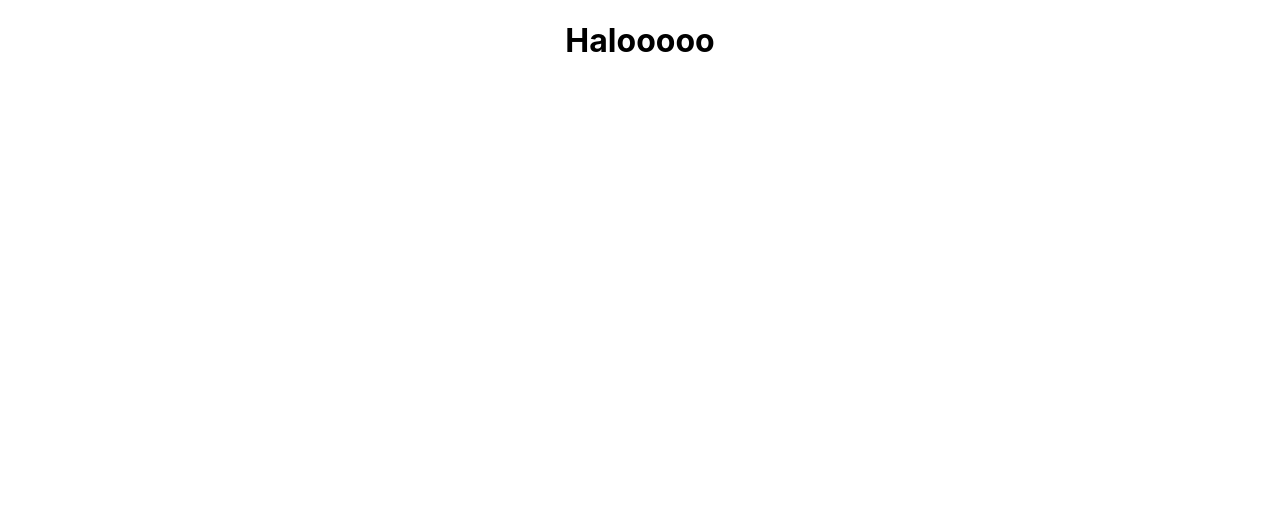
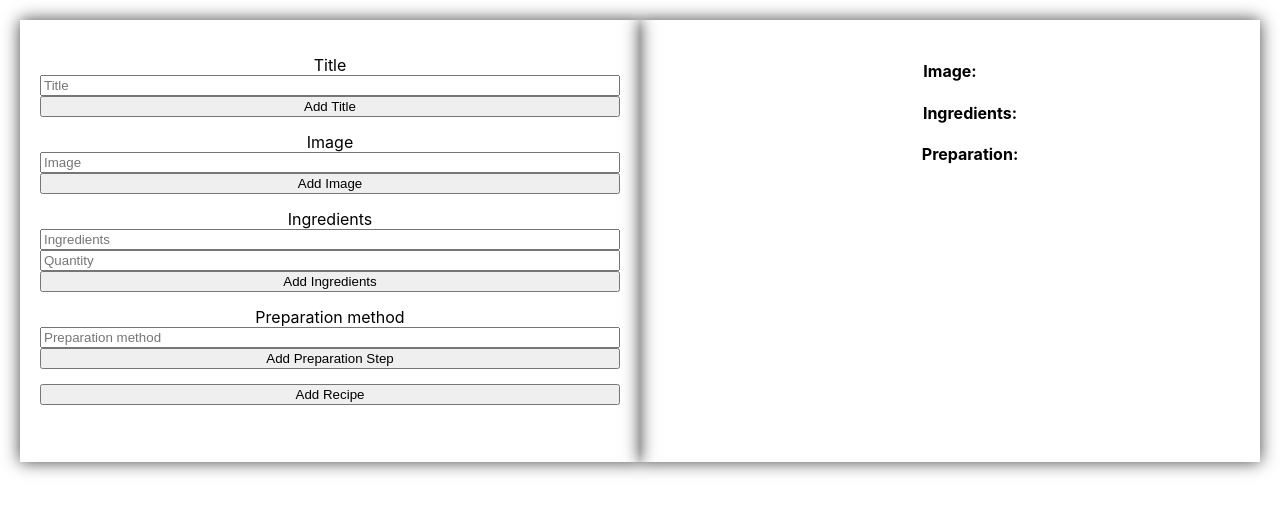
Before and after one commit to Karolis-JS/react, a React (Create React App) app: page /upload in a window 1280 px wide. Shown: the top 514 px of the page. Built offline with nearby package versions, Linux system fonts and the light colour scheme.

Commit message:
recipes add to Db

```diff
--- a/package.json
+++ b/package.json
@@ -6,8 +6,11 @@
     "@testing-library/jest-dom": "^5.12.0",
     "@testing-library/react": "^11.2.6",
     "@testing-library/user-event": "^12.8.3",
+    "dotenv": "^8.2.0",
+    "mongoose": "^5.12.7",
     "react": "^17.0.2",
     "react-dom": "^17.0.2",
+    "react-router-dom": "^5.2.0",
     "react-scripts": "4.0.3",
     "web-vitals": "^1.1.1"
   },
--- a/src/App.css
+++ b/src/App.css
@@ -1,38 +1,31 @@
 .App {
+  display: flex;
+  justify-content: center;
   text-align: center;
 }
-
-.App-logo {
-  height: 40vmin;
-  pointer-events: none;
+.mt-15{
+  margin-top: 15px;
 }
-
-@media (prefers-reduced-motion: no-preference) {
-  .App-logo {
-    animation: App-logo-spin infinite 20s linear;
-  }
+.uploadMain{
+  width: 100%;
+  display: flex;
+  margin: 20px;
 }
-
-.App-header {
-  background-color: #282c34;
-  min-height: 100vh;
+.previewField{
+  width: 50%;
+  box-shadow: 0px 0px 16px 0px rgba(0,0,0,0.75);
+  padding: 20px;
+}
+.previewField img{
+  width: 100px;
+}
+.upload{
+  width: 50%;
   display: flex;
   flex-direction: column;
-  align-items: center;
-  justify-content: center;
-  font-size: calc(10px + 2vmin);
-  color: white;
+  box-shadow: 0px 0px 16px 0px rgba(0,0,0,0.75);
+  padding: 20px;
 }
-
-.App-link {
-  color: #61dafb;
+.error{
+  color: red;
 }
-
-@keyframes App-logo-spin {
-  from {
-    transform: rotate(0deg);
-  }
-  to {
-    transform: rotate(360deg);
-  }
-}
--- a/src/App.js
+++ b/src/App.js
@@ -1,9 +1,29 @@
 import './App.css';
+import {
+    BrowserRouter as Router,
+    Switch,
+    Route,
+    link
+} from "react-router-dom";
+
+import React, {useState, useEffect} from "react"
+import Upload from "./components/Upload";
 
 function App() {
   return (
     <div className="App">
-      <h1>Halooooo</h1>
+        <Router>
+            <Switch>
+                <Route exact path="/">
+                    <div>This is home page</div>
+                </Route>
+
+                <Route path="/upload">
+                    <Upload/>
+                </Route>
+            </Switch>
+
+        </Router>
     </div>
   );
 }
--- /dev/null
+++ b/src/components/Upload.js
@@ -0,0 +1,140 @@
+import React, { useState, useRef } from 'react'
+
+
+function Upload(props) {
+
+    const titleRef = useRef()
+    const imageRef = useRef()
+    const ingredientsRef = useRef()
+    const quantityRef = useRef()
+    const preparationRef = useRef()
+
+    const [prod, setProd] = useState({})
+
+    const [title, setTitle] = useState('')
+    const [images, setImages] = useState([])
+    const [ingredients, setIngredients] = useState([])
+    const [preparation, setPreparation] = useState([])
+    const [error, setError] = useState("")
+
+    let data = {
+        title: title,
+        images: images,
+        ingredients: ingredients,
+        preparation: preparation
+    }
+
+    function addTitle(){
+        console.log(titleRef.current.value)
+        setTitle([titleRef.current.value])
+        titleRef.current.value = ""
+
+    }
+
+    function addImage(){
+        console.log(imageRef.current.value)
+        setImages([...images, imageRef.current.value])
+        imageRef.current.value = ""
+
+    }
+
+    function addIngredients(){
+        let ingrediantsObj = {
+            value: ingredientsRef.current.value,
+            quantity: quantityRef.current.value
+        }
+        console.log(ingredientsRef.current.value)
+        setIngredients([...ingredients, ingrediantsObj] )
+        ingredientsRef.current.value = ""
+        quantityRef.current.value = ''
+
+    }
+
+    function addPreparation(){
+        console.log(preparationRef.current.value)
+        setPreparation([...preparation, preparationRef.current.value])
+        setProd([{title, images, ingredients, preparation}])
+        preparationRef.current.value = ""
+        console.log(ingredients)
+
+    }
+
+    function addRecipie(){
+        // setProd([{title, images, ingredients, preparation}])
+        console.log(prod)
+
+        fetch('http://localhost:8080/upload', {
+            method: 'POST',
+            mode: 'cors',
+            headers: {
+                'Content-Type': 'application/json'
+            },
+            body: JSON.stringify(data)
+        }).then(res => res.json())
+            .then(data => {
+                console.log(data)
+                if (data.error) {
+                    return setError(data.message)
+                }
+                if (!data.error) {
+                    setTitle('')
+                    setImages([])
+                    setIngredients([])
+                    setPreparation([])
+                    return setError(data.message)
+                }
+
+            })
+    }
+
+
+    return (
+        <div className='uploadMain'>
+
+                <div className='upload'>
+                    <label className="mt-15">Title</label>
+                    <input ref={titleRef} type="text" placeholder='Title'/>
+                    <button onClick={addTitle}>Add Title</button>
+
+                    <label className="mt-15">Image</label>
+                    <input ref={imageRef} placeholder="Image"/>
+                    <button onClick={addImage}>Add Image</button>
+
+                    <label className="mt-15">Ingredients</label>
+                    <input ref={ingredientsRef} placeholder="Ingredients"/>
+                    <input ref={quantityRef} placeholder="Quantity"/>
+                    <button onClick={addIngredients}>Add Ingredients</button>
+
+                    <label className="mt-15">Preparation method</label>
+                    <input ref={preparationRef} placeholder="Preparation method"/>
+                    <button onClick={addPreparation}>Add Preparation Step</button>
+
+                    <button onClick={addRecipie} className="mt-15">Add Recipe</button>
+                    <h3 className="error">{error}</h3>
+                </div>
+
+            <div className='previewField'>
+
+                <h1>{title}</h1>
+
+                <h4>Image:</h4>
+                {images.map((img, index) =>
+                    <img key={index} src={img} alt=""/>)}
+
+                <ol>
+                    <h4>Ingredients:</h4>
+                    {ingredients.map((data, index) => <li key={index}>{data.value}, {data.quantity}</li>)}
+                </ol>
+                <ol>
+                    <h4>Preparation:</h4>
+                    {preparation.map((data, index) => <li key={index}>{data}</li>)}
+                </ol>
+
+            </div>
+
+        </div>
+
+    );
+}
+
+export default Upload;
```
Also changed, not shown: src/server/controllers/main.js (added, +33 -0 lines), src/server/middle/middle.js (added, +24 -0 lines), src/server/routers/router.js (added, +11 -0 lines), src/server/schemas/schema.js (added, +26 -0 lines), src/server/server.js (+18 -2 lines), 2 other files (tests, documents, lock files or other folders).
